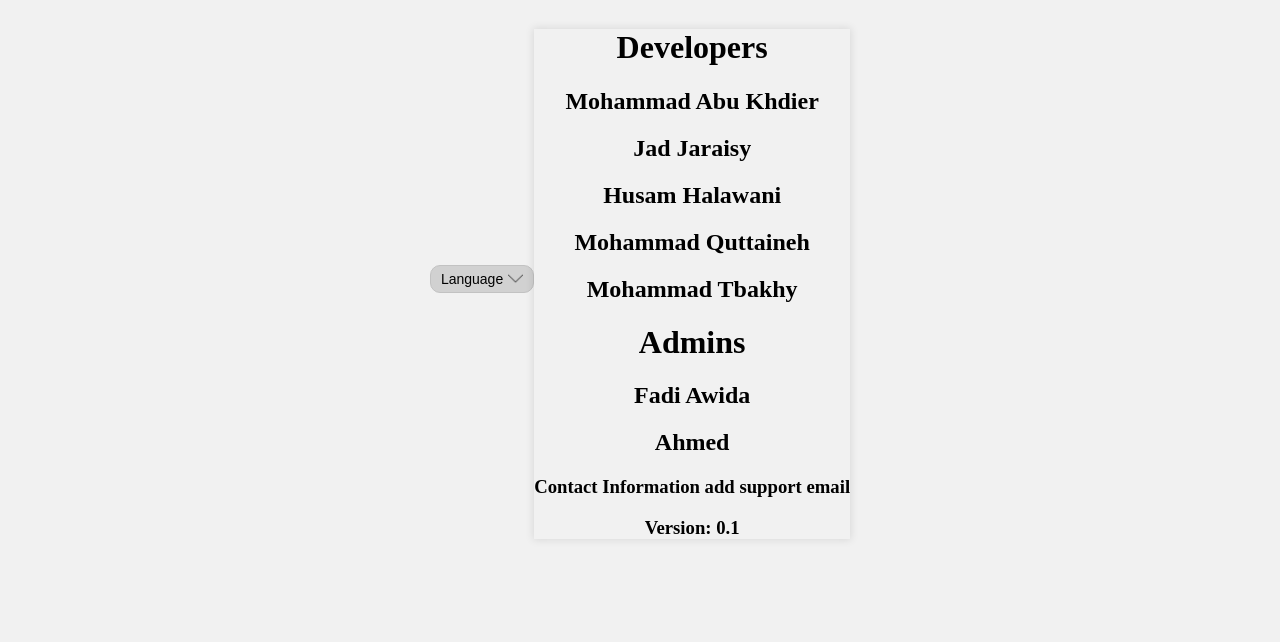
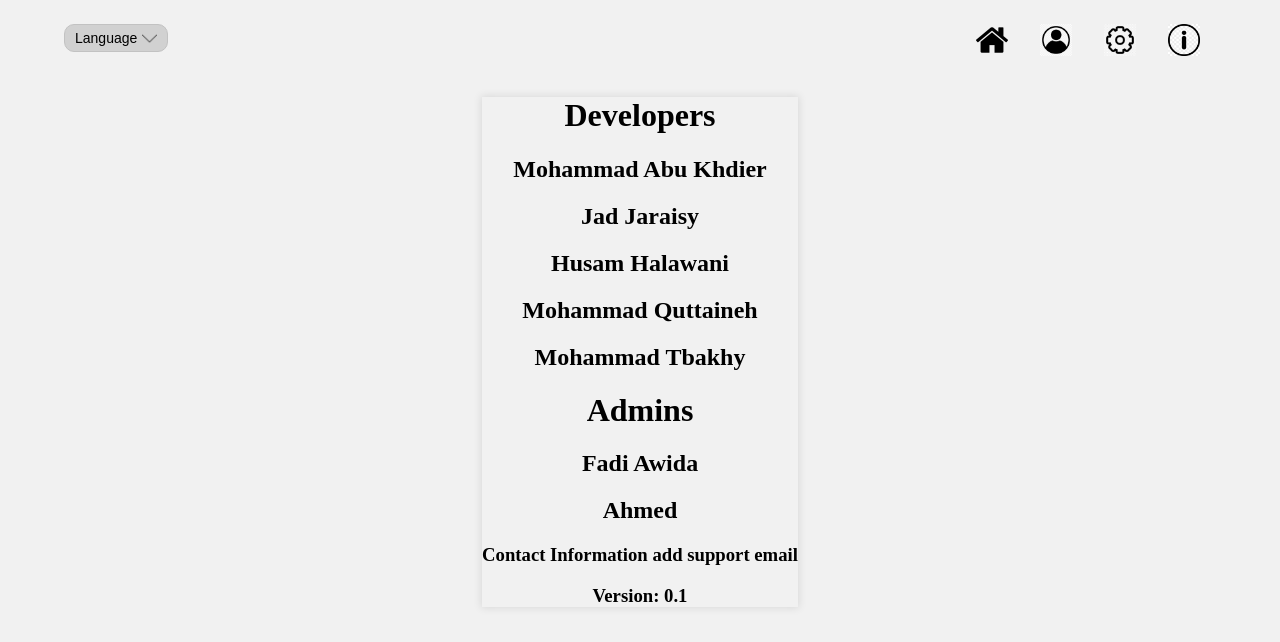
Before and after one commit to mohammadabk2/Beit-Hanina-Community-Center-Vol-App, a React (Create React App) app in the folder client/: page /about in a window 1280 px wide. Shown: the top 642 px of the page. Built offline with nearby package versions, Linux system fonts and the light colour scheme.

Commit message:
adds navigation bar component, changes all pages to use it , starts work on the personal area volunterr.

```diff
--- a/client/src/AppRouter.js
+++ b/client/src/AppRouter.js
@@ -5,7 +5,7 @@ import App from "./App";
 import SignUpPage from "./pages/SignUpPage/SignUp";
 import HomeVolunteerPage from "./pages/HomePage/HomeVolunteer";
 import SettingsPage from "./pages/SettingsPage/Settings";
-import PersonalAreaPage from "./pages/PersonalAreaPage/PersonalArea"
+import PersonalAreaVolunteerPage from "./pages/PersonalAreaPage/PersonalAreaVolunteer"
 import HomeOrganizerPage from "./pages/HomePage/HomeOrganizer";
 import HomeAdminPage from "./pages/HomePage/HomeAdmin";
 import AboutPage from "./pages/AboutPage/About";
@@ -17,11 +17,11 @@ function AppRouter() {
         <Route path="/" element={<App />} />
         <Route path="/sign-up" element={<SignUpPage />} />
         <Route path="/home-volunteer" element={<HomeVolunteerPage />} />
-        <Route path="/home-organizer" element={<HomeAdminPage />} />
-        <Route path="/home-admin" element={<HomeOrganizerPage />} />
+        <Route path="/home-organizer" element={<HomeOrganizerPage />} />
+        <Route path="/home-admin" element={<HomeAdminPage />} />
         <Route path="/settings" element={<SettingsPage />} />
-        <Route path="/personal-area" element={<PersonalAreaPage />} />
-        <Route path="/About" element={<AboutPage />} />
+        <Route path="/personal-area-vol" element={<PersonalAreaVolunteerPage />} />
+        <Route path="/about" element={<AboutPage />} />
 
       </Routes>
     </Router>
--- /dev/null
+++ b/client/src/components/NavigationBar.js
@@ -0,0 +1,81 @@
+import React from "react";
+import { useTranslation } from "react-i18next";
+import { useNavigate } from "react-router-dom";
+
+import DropDownMenu from "./DropDownMenu";
+import { useLnOptions } from "../config/Language";
+
+import settingsIcon from "../icons/settings_icon.jpg";
+import profileIcon from "../icons/profile_icon.jpg";
+import homeIcon from "../icons/home_icon.jpg";
+import aboutIcon from "../icons/about_icon.jpg";
+
+const NavigationBar = () => {
+  const { t } = useTranslation("app");
+  const navigate = useNavigate();
+  const lnOptions = useLnOptions();
+
+  const goToSettings = () => {
+    console.log("Settings button clicked");
+    navigate("/settings");
+  };
+
+  const goToPersonalArea = () => {
+    //TODO add a check if Admin org or voulunteer
+    console.log("Personal Area button clicked");
+    navigate("/personal-area-vol");
+  };
+
+  const goToHome = () => {
+    //TODO add a check if Admin org or voulunteer
+    console.log("Home button clicked");
+    navigate("/home-volunteer");
+    // navigate("/home-admin");
+    // navigate("/home-organizer");
+  };
+
+  const goToAbout = () => {
+    console.log("About button clicked");
+    navigate("/about");
+  };
+
+  return (
+    <div className="flex-box navigation-box">
+      <DropDownMenu
+        className="language-button"
+        text={t("ln")}
+        options={lnOptions}
+      />
+      <div onClick={goToHome}>
+        <img
+          className="navigation-button-image"
+          src={homeIcon}
+          alt="Home icon"
+        ></img>
+      </div>
+      <div onClick={goToPersonalArea}>
+        <img
+          className="navigation-button-image"
+          src={profileIcon}
+          alt="profile icon"
+        ></img>
+      </div>
+      <div onClick={goToSettings}>
+        <img
+          className="navigation-button-image"
+          src={settingsIcon}
+          alt="settings icon"
+        ></img>
+      </div>
+      <div onClick={goToAbout}>
+        <img
+          className="navigation-button-image"
+          src={aboutIcon}
+          alt="about icon"
+        ></img>
+      </div>
+    </div>
+  );
+};
+
+export default NavigationBar;
--- a/client/src/i18n.js
+++ b/client/src/i18n.js
@@ -6,14 +6,16 @@ import appEN from "./locales/en/app.json";
 import signupEN from "./locales/en/signup.json";
 import homeVolunteerEN from "./locales/en/homeVolunteer.json";
 import aboutEn from "./locales/en/about.json";
+import skillsEN from "./locales/en/skills.json";
+import personalAreaVolunteerEN from "./locales/en/personalAreaVolunteer.json";
 
-import skillsEN from "./locales/en/skills.json";
 // Import arabic translation files
 import appAr from "./locales/ar/app.json";
 import signupAR from "./locales/ar/signup.json";
 import homeVolunteerAR from "./locales/ar/homeVolunteer.json";
 import aboutAR from "./locales/ar/about.json";
 import skillsAR from "./locales/ar/skills.json";
+import personalAreaVolunteerAR from "./locales/ar/personalAreaVolunteer.json";
 
 // The translations
 const resources = {
@@ -23,6 +25,7 @@ const resources = {
     skills: skillsEN,
     homeVol: homeVolunteerEN,
     about: aboutEn,
+    personalVolunteer: personalAreaVolunteerEN,
   },
   ar: {
     app: appAr,
@@ -30,6 +33,7 @@ const resources = {
     homeVol: homeVolunteerAR,
     about: aboutAR,
     skills: skillsAR,
+    personalVolunteer: personalAreaVolunteerAR,
   },
 };
 
--- a/client/src/pages/AboutPage/About.js
+++ b/client/src/pages/AboutPage/About.js
@@ -1,26 +1,16 @@
 import React from "react";
 import { useTranslation } from "react-i18next";
 
-import DropDownMenu from "../../components/DropDownMenu";
-import { useLnOptions } from "../../config/Language";
 // import backgroundImage from "../../icons/logo.jpg";
+import NavigationBar from "../../components/NavigationBar";
 
 //TODO add support email and ahmeds family name
 function About() {
-  const lnOptions = useLnOptions();
-
-  const { t: tApp } = useTranslation("app");
   const { t: tAbout } = useTranslation("about");
 
   return (
     <div className="app flex-box">
-      <div className="drop-down">
-        <DropDownMenu
-          className="language-button"
-          text={tApp("ln")}
-          options={lnOptions}
-        />
-      </div>
+      <NavigationBar />
       <main>
         <div className="flex-box-columns smooth-shadow-box sign-up-box">
           <h1>{tAbout("devs")}</h1>
--- a/client/src/pages/HomePage/HomeAdmin.js
+++ b/client/src/pages/HomePage/HomeAdmin.js
@@ -1,23 +1,12 @@
 import React from "react";
-import { useTranslation } from "react-i18next";
 
-import DropDownMenu from "../../components/DropDownMenu";
-import { useLnOptions } from "../../config/Language";
+import NavigationBar from "../../components/NavigationBar";
 // import DynamicButton from "../../components/ButtonComponent";
 
 function HomeAdmin() {
-  const lnOptions = useLnOptions();
-  const { t } = useTranslation("home"); //! change to Admin when made
-
   return (
     <div className="app flex-box">
-      <div className="drop-down">
-        <DropDownMenu
-          className="language-button"
-          text={t("ln")}
-          options={lnOptions}
-        />
-      </div>
+      <NavigationBar />
       <main>
         <h1>Home Admin Page</h1>
       </main>
--- a/client/src/pages/HomePage/HomeOrganizer.js
+++ b/client/src/pages/HomePage/HomeOrganizer.js
@@ -1,23 +1,15 @@
 import React from "react";
-import { useTranslation } from "react-i18next";
+// import { useTranslation } from "react-i18next";
 
-import DropDownMenu from "../../components/DropDownMenu";
-import { useLnOptions } from "../../config/Language";
+// import DropDownMenu from "../../components/DropDownMenu";
+import NavigationBar from "../../components/NavigationBar";
 // import DynamicButton from "../../components/ButtonComponent";
 
 function HomeOrganizer() {
-  const lnOptions = useLnOptions();
-  const { t } = useTranslation("home"); //! change to Organizer when made
 
   return (
     <div className="app flex-box">
-      <div className="drop-down">
-        <DropDownMenu
-          className="language-button"
-          text={t("ln")}
-          options={lnOptions}
-        />
-      </div>
+      <NavigationBar />
       <main>
         <h1>Home Organizer Page</h1>
       </main>
--- a/client/src/pages/HomePage/HomeVolunteer.js
+++ b/client/src/pages/HomePage/HomeVolunteer.js
@@ -1,31 +1,14 @@
 import React from "react";
 import { useTranslation } from "react-i18next";
-import { useNavigate } from "react-router-dom";
 
 // import components here
-import DropDownMenu from "../../components/DropDownMenu";
-import { useLnOptions } from "../../config/Language";
 import EventItem from "../../components/EventItem";
 import DynamicButton from "../../components/ButtonComponent";
-import settingsIcon from "../../icons/settings_icon.jpg";
-import profileIcon from "../../icons/profile_icon.jpg";
+import NavigationBar from "../../components/NavigationBar";
 // import orgLogo from "../../icons/org_icon.jpg"
 
 function HomeVolunteer() {
-  const navigate = useNavigate();
-
-  const lnOptions = useLnOptions();
   const { t } = useTranslation("homeVol");
-
-  const goToSettings = () => {
-    console.log("Settings button clicked");
-    navigate("/settings");
-  };
-
-  const goToPersonalArea = () => {
-    console.log("Personal Area button clicked");
-    navigate("/personal-area");
-  };
 
   const sortEvents = () => {
     console.log("Sort button clicked");
@@ -70,19 +53,7 @@ function HomeVolunteer() {
 
   return (
     <div className="app flex-box flex-column">
-      <div className="flex-box navigation-box">
-        <DropDownMenu
-          className="language-button"
-          text={t("ln")}
-          options={lnOptions}
-        />
-        <div onClick={goToPersonalArea}>
-          <img className="navigation-button-image" src={profileIcon}></img>
-        </div>
-        <div onClick={goToSettings}>
-          <img className="navigation-button-image" src={settingsIcon}></img>
-        </div>
-      </div>
+      <NavigationBar />
       <div className="scroll-box1">
         <div className="flex-box line-break top-scroll-box1">
           <div>
--- a/client/src/pages/PersonalAreaPage/PersonalArea.js
+++ /dev/null
@@ -1,28 +0,0 @@
-import React from "react";
-import { useTranslation } from "react-i18next";
-
-import DropDownMenu from "../../components/DropDownMenu";
-import { useLnOptions } from "../../config/Language";
-// import DynamicButton from "../../components/ButtonComponent";
-
-function PersonalArea() {
-  const lnOptions = useLnOptions();
-  const { t } = useTranslation("home"); //! change to PersonalArea when made
-
-  return (
-    <div className="app flex-box">
-      <div className="drop-down">
-        <DropDownMenu
-          className="language-button"
-          text={t("ln")}
-          options={lnOptions}
-        />
-      </div>
-      <main>
-        <h1>Personal Area page</h1>
-      </main>
-    </div>
-  );
-}
-
-export default PersonalArea;
--- /dev/null
+++ b/client/src/pages/PersonalAreaPage/PersonalAreaVolunteer.js
@@ -0,0 +1,43 @@
+import React from "react";
+import { useTranslation } from "react-i18next";
+import NavigationBar from "../../components/NavigationBar";
+
+// import DynamicButton from "../../components/ButtonComponent";
+
+function PersonalArea() {
+  // const { t: tSignUp } = useTranslation("signUp"); //! when adding the personal details
+  const { t: tPeronal } = useTranslation("personalVolunteer");
+
+  //TODO change all these to read from database
+  const approvedHours = 10;
+  const unapprovedHours = 1;
+  const skills = ["skill_1", "skill_2"];
+
+  const renderSkills = (skills) => {
+    return skills.map((skill, index) => (
+      <h3 key={index} className="flex-box flex-column  smooth-shadow-box">
+        {skill}
+      </h3>
+    ));
+  };
+
+  return (
+    <div className="app flex-box flex-column">
+      <NavigationBar />
+      <div className="flex-column">
+        <h1>{tPeronal("desc")}</h1>
+        <h2>
+          {tPeronal("approved_hours")}: {approvedHours}
+        </h2>
+        <h2>
+          {tPeronal("unapproved_hours")}: {unapprovedHours}
+        </h2>
+        <h2>
+          {tPeronal("skills")} {renderSkills(skills)}
+        </h2>
+      </div>
+    </div>
+  );
+}
+
+export default PersonalArea;
--- a/client/src/pages/SettingsPage/Settings.js
+++ b/client/src/pages/SettingsPage/Settings.js
@@ -1,23 +1,13 @@
 import React from "react";
-import { useTranslation } from "react-i18next";
 
-import DropDownMenu from "../../components/DropDownMenu";
-import { useLnOptions } from "../../config/Language";
+import NavigationBar from "../../components/NavigationBar";
 // import DynamicButton from "../../components/ButtonComponent";
 
 function Settings() {
-  const lnOptions = useLnOptions();
-  const { t } = useTranslation("home"); //! change to settings when made
 
   return (
     <div className="app flex-box">
-      <div className="drop-down">
-        <DropDownMenu
-          className="language-button"
-          text={t("ln")}
-          options={lnOptions}
-        />
-      </div>
+      <NavigationBar/>
       <main>
         <h1>Settings page</h1>
       </main>
```
Also changed, not shown: client/src/locales/ar/personalAreaVolunteer.json (added, +8 -0 lines), client/src/locales/en/personalAreaVolunteer.json (added, +10 -0 lines), client/src/icons/about_icon.jpg (added), client/src/icons/home_icon.jpg (added), 1 other file (tests, documents, lock files or other folders).
